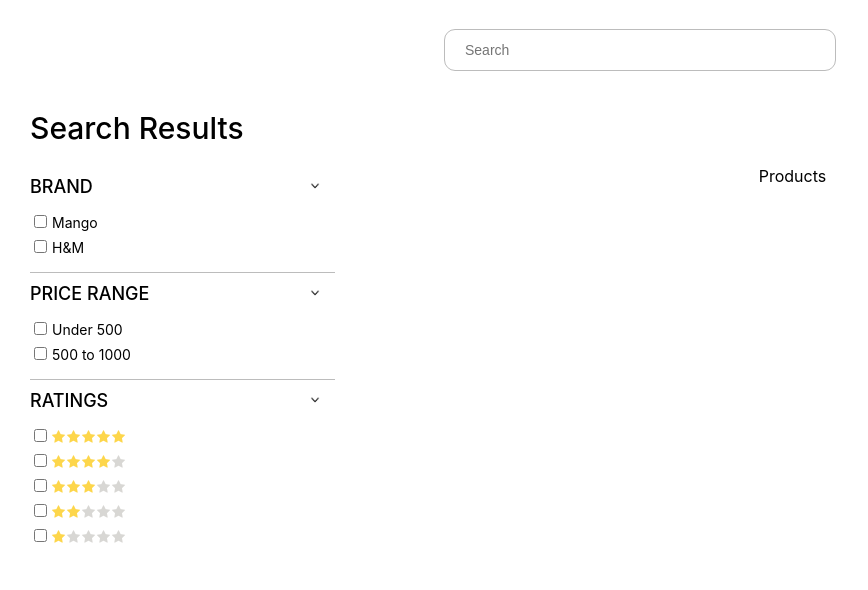
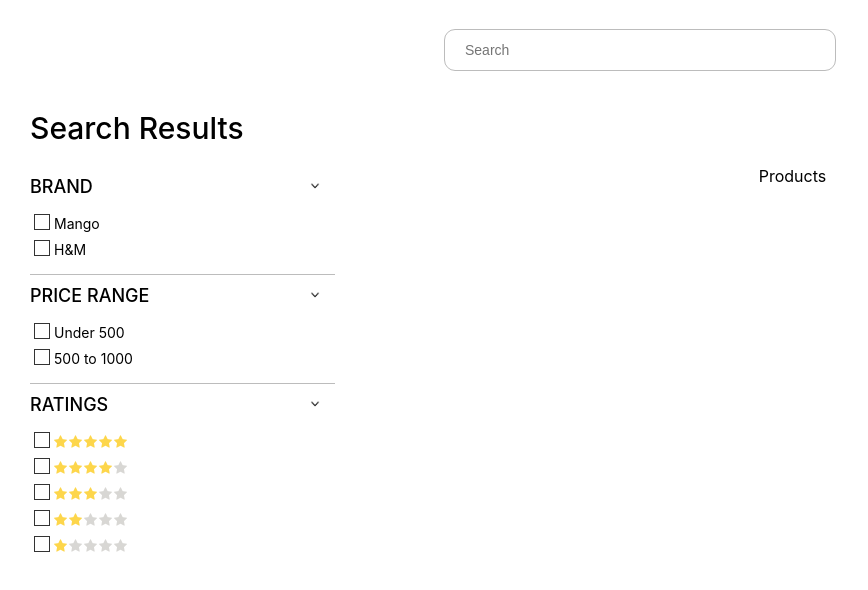
Before and after one commit to Priyam-bit/zevi-search, a React (Create React App) app: page / in a window 1280 px wide. Shown: the top 590 px of the page, without its empty margins (0-868 px from the left). Built offline with nearby package versions, Linux system fonts and the light colour scheme.

Commit message:
Updated checkboxes

```diff
--- a/src/pages/SearchResults.tsx
+++ b/src/pages/SearchResults.tsx
@@ -24,11 +24,11 @@ export const SearchResults: React.FC<SearchResultsProps> = ({}) => {
                             </div>
                             <div className="FilterOptions">
                                 <div className="FilterOption">
-                                    <input className='FilterCheckbox' type='checkbox' name='Mango' value='Mango'/>
+                                    <input className='FilterCheckbox' id = "Mango" type='radio' name='brand' value='Mango'/>
                                     <label htmlFor="Mango">Mango</label>
                                 </div>
                                 <div className="FilterOption">
-                                    <input className='FilterCheckbox' type='checkbox' name='H&M' value= 'H&M' />
+                                    <input className='FilterCheckbox' id = "H&M" type='radio' name='brand' value= 'H&M' />
                                     <label htmlFor="H&M">H&M</label>
                                 </div>
                             </div>
@@ -40,12 +40,12 @@ export const SearchResults: React.FC<SearchResultsProps> = ({}) => {
                             </div>
                             <div className="FilterOptions">
                                 <div className="FilterOption">
-                                    <input className='FilterCheckbox' type='checkbox' name='<500' value='500'/>
-                                    <label htmlFor="<500">Under 500</label>
+                                    <input className='FilterCheckbox' id = "price500" type='radio' name='price' value='500'/>
+                                    <label htmlFor="price500">Under 500</label>
                                 </div>
                                 <div className="FilterOption">
-                                    <input className='FilterCheckbox' type='checkbox' name='<1000' value= '1000' />
-                                    <label htmlFor="<1000">500 to 1000</label>
+                                    <input className='FilterCheckbox' id = "price1000" type='radio' name='price' value= '1000' />
+                                    <label htmlFor="price1000">500 to 1000</label>
                                 </div>
                             </div>
                         </div>
@@ -56,7 +56,7 @@ export const SearchResults: React.FC<SearchResultsProps> = ({}) => {
                             </div>
                             <div className="FilterOptions">
                                 <div className="FilterOption">
-                                    <input className='FilterCheckbox' type='checkbox' name='5*' value='5'/>
+                                    <input className='FilterCheckbox' type='radio' name='rating' id = "5*" value='5'/>
                                     <label htmlFor="5*">
                                         <span className="fa fa-star checked"></span>
                                         <span className="fa fa-star checked"></span>
@@ -66,8 +66,8 @@ export const SearchResults: React.FC<SearchResultsProps> = ({}) => {
                                     </label>
                                 </div>
                                 <div className="FilterOption">
-                                    <input className='FilterCheckbox' type='checkbox' name='5*' value='5'/>
-                                    <label htmlFor="5*">
+                                    <input className='FilterCheckbox' type='radio' name='rating' id = "4*" value='4'/>
+                                    <label htmlFor="4*">
                                         <span className="fa fa-star checked"></span>
                                         <span className="fa fa-star checked"></span>
                                         <span className="fa fa-star checked"></span>
@@ -76,8 +76,8 @@ export const SearchResults: React.FC<SearchResultsProps> = ({}) => {
                                     </label>
                                 </div>
                                 <div className="FilterOption">
-                                    <input className='FilterCheckbox' type='checkbox' name='5*' value='5'/>
-                                    <label htmlFor="5*">
+                                    <input className='FilterCheckbox' type='radio' name='rating' id = "3*" value='3'/>
+                                    <label htmlFor="3*">
                                         <span className="fa fa-star checked"></span>
                                         <span className="fa fa-star checked"></span>
                                         <span className="fa fa-star checked"></span>
@@ -86,8 +86,8 @@ export const SearchResults: React.FC<SearchResultsProps> = ({}) => {
                                     </label>
                                 </div>
                                 <div className="FilterOption">
-                                    <input className='FilterCheckbox' type='checkbox' name='5*' value='5'/>
-                                    <label htmlFor="5*">
+                                    <input className='FilterCheckbox' type='radio' name='rating' id = "2*" value='2'/>
+                                    <label htmlFor="2*">
                                         <span className="fa fa-star checked"></span>
                                         <span className="fa fa-star checked"></span>
                                         <span className="fa fa-star unchecked"></span>
@@ -96,8 +96,8 @@ export const SearchResults: React.FC<SearchResultsProps> = ({}) => {
                                     </label>
                                 </div>
                                 <div className="FilterOption">
-                                    <input className='FilterCheckbox' type='checkbox' name='5*' value='5'/>
-                                    <label htmlFor="5*">
+                                    <input className='FilterCheckbox' type='radio' name='rating' id = "1*" value='1'/>
+                                    <label htmlFor="1*">
                                         <span className="fa fa-star checked"></span>
                                         <span className="fa fa-star unchecked"></span>
                                         <span className="fa fa-star unchecked"></span>
--- a/src/pages/searchResults.css
+++ b/src/pages/searchResults.css
@@ -68,8 +68,18 @@
     padding: 0 0 5px 0;
 }
 
-.FilterCheckBox {
-    border: black;
+.FilterCheckbox {
+    box-sizing: border-box;
+    appearance: none;
+    background: white;
+    outline: 1px solid #333;
+    border: 2px solid white;
+    width: 14px;
+    height: 14px;
+}
+
+.FilterCheckbox:checked {
+    background: #333;
 }
 
 label {
```
